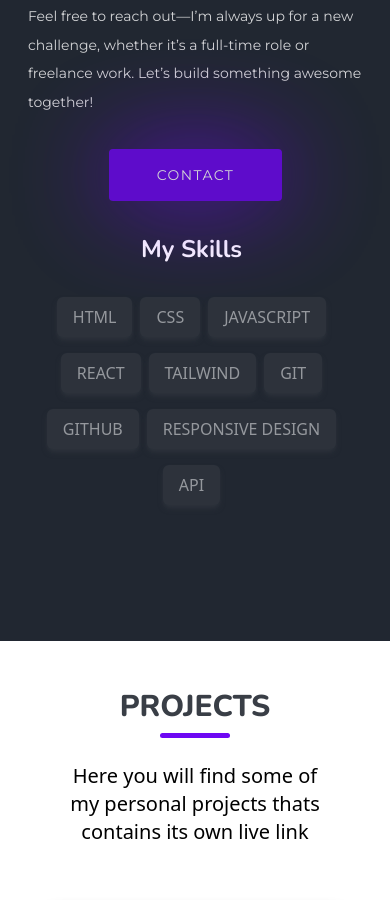
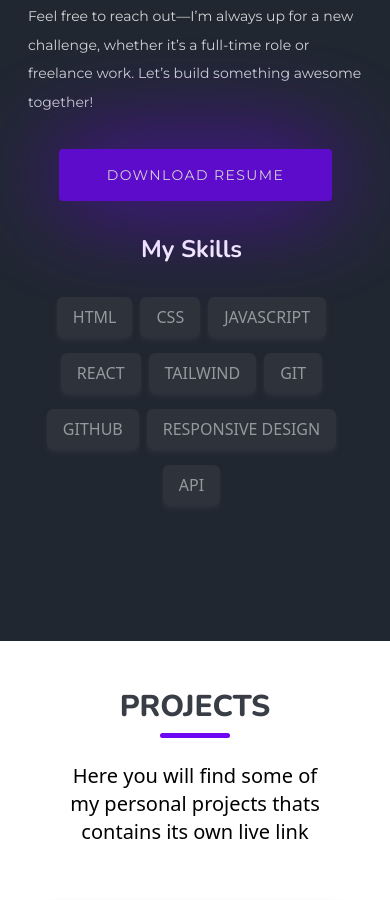
Before and after one commit to sumitshukla2000/personal-portfolio, a React (Vite) app: page / in a window 390 px wide. Shown: the part 1840-2740 px from the top of the page. Built offline with nearby package versions, Linux system fonts and the light colour scheme; a web font is replaced by a local one.

Commit message:
resume added

```diff
--- a/src/components/About.jsx
+++ b/src/components/About.jsx
@@ -1,5 +1,6 @@
 import { skills } from './constants'
 import '../index.css'
+import { resume } from './'
 function About() {
     return (
         <>
@@ -33,8 +34,9 @@ function About() {
                 Feel free to reach out—I’m always up for a new challenge, whether it’s a full-time role or freelance work. Let’s build something awesome together!
                 </p>
 
-                <div className='flex justify-center items-center  md:block'>
-                <button className="mt-4 mx-2 transition ease-in hover:translate-y-[-5%] text-whitee opacity-80 font-display text-sm bg-blue px-12 rounded  py-4 shadow-[0px_0px_100px] shadow-blue font-extrathin tracking-widest uppercase">Contact</button>
+                <div className='flex justify-center items-center md:block'>
+                <a href={resume} target='_blank' >
+                <button className="mt-4 mx-2 transition-transform ease-in hover:translate-y-[-5px] duration-150 text-whitee opacity-80 hover:opacity-90 font-display text-sm bg-blue px-12 rounded  py-4 shadow-[0px_0px_100px] shadow-blue font-extrathin tracking-widest uppercase">Download Resume</button></a>
                 </div>
                     </div>
 
--- a/src/components/Form.jsx
+++ b/src/components/Form.jsx
@@ -33,7 +33,7 @@ const Form = () => {
                     placeholder='Enter Your Email' rows={8}></textarea>
                 </div>
                 <div className='w-[90%] mx-auto flex justify-end px-4'>
-                    <button label="Show" onClick={submitButton} type='submit' className='md:w-[200px] w-full uppercase py-4 px-12 bg-blue rounded-md mt-8 text-whitee shadow-[5px_4px_14px_#4e5994] transition-all delay-150 hover:translate-y-[-10px] font-semibold'>Submit</button>
+                    <button label="Show" onClick={submitButton} type='submit' className='md:w-[200px] w-full uppercase py-4 px-12 bg-blue rounded-md mt-8 text-whitee shadow-[5px_4px_14px_#4e5994] transition-all duration-300 hover:translate-y-[-6px] font-semibold'>Submit</button>
                     </div>
                     <Dialog  header="Message" visible={visible} style={{ width: '50vw' }} onHide={() => {if (!visible) return; setVisible(false); }}>
                 <p className="m-0 text-gray-700 font-display">
--- a/src/components/index.js
+++ b/src/components/index.js
@@ -3,5 +3,6 @@ import  project2  from '../assets/pro2.png'
 import  project3  from '../assets/pro3.png'
 import  project4  from '../assets/pro4.png'
 import  prism from '../assets/prism.svg'
+import  resume from '../assets/Sumit-Shukla-Resume.pdf'
 
-export { project1 , project2 , project3 , project4 , prism }
+export { project1 , project2 , project3 , project4 , prism , resume }
```
Also changed, not shown: 1 other file (tests, documents, lock files or other folders).
